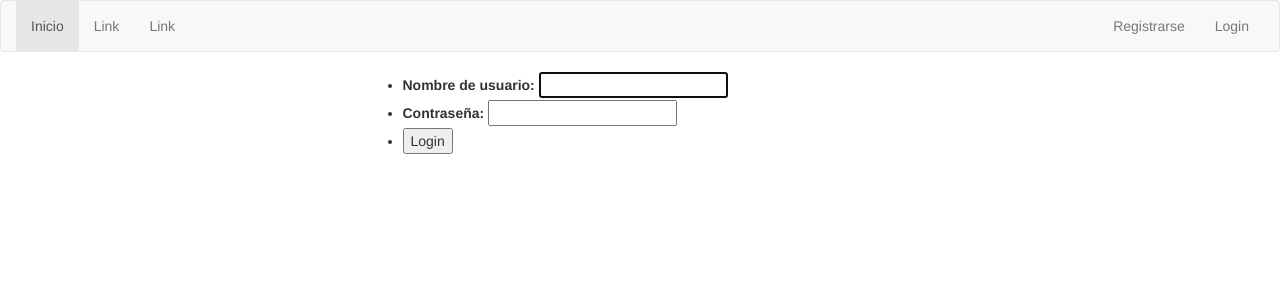
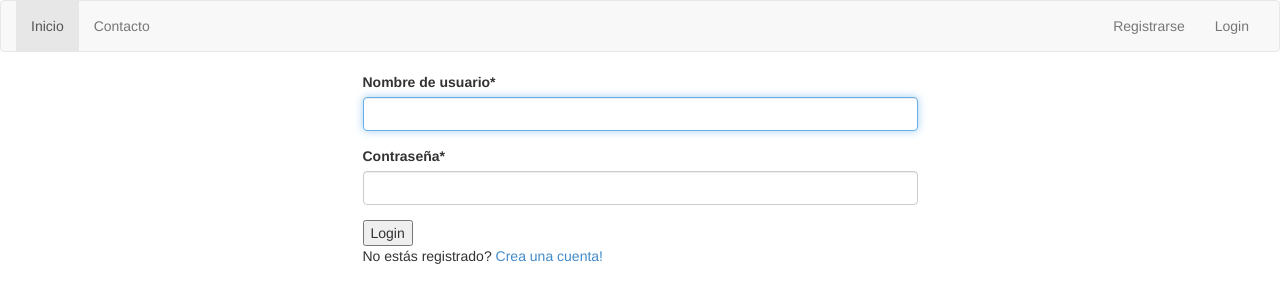
Before and after one commit to ganiserb/tp2ma, a Django app: page /login/ in a window 1280 px wide. Shown: the top 303 px of the page. Run offline with Django 3.2, Linux system fonts and the light colour scheme; some libraries are stand-ins or nearby versions.

Commit message:
arreglados links a distintas partes del sitio

```diff
--- a/jardinator/publicidades/views.py
+++ b/jardinator/publicidades/views.py
@@ -3,7 +3,6 @@ from django.contrib.auth.decorators import login_required
 from publicidades.models import Publicidad
 
 
-@login_required
 def vista_publicidades(request):
     """vista equipos no devueltos."""
     publicidades = Publicidad.objects.all()
--- a/jardinator/templates/base.html
+++ b/jardinator/templates/base.html
@@ -32,17 +32,7 @@
             <!-- Collect the nav links, forms, and other content for toggling -->
             <div class="collapse navbar-collapse" id="bs-example-navbar-collapse-1">
                 <ul class="nav navbar-nav">
-                    <li><a href="">Link</a></li>
-                </ul>
-
-                <ul class="nav navbar-nav">
-                    <li class="divider-vertical"></li>
-                    <li><a href="">Link</a></li>
-
-                    {% if not request.user.is_anonymous %}
-                    <li><a href="">Link no anónimo</a></li>
-                    {% endif %}
-
+                    <li><a href="{% url 'solicitar' %}">Contacto</a></li>
                 </ul>
 
                 <ul class="nav navbar-nav navbar-right">
@@ -50,7 +40,7 @@
 
                         {% if not user.is_authenticated %}
                             <li><a href="{% url 'registro' %}">Registrarse</a></li>
-                            <li><a href="">Login</a></li>
+                            <li><a href="{% url 'login' %}">Login</a></li>
                         {% else %}
                             <p class="navbar-text navbar-right">
                                 <li class="dropdown">
@@ -58,6 +48,7 @@
                                     <ul class="dropdown-menu">
 
                                         {% if user.is_staff %}
+                                            <li><a href="{% url 'sueldos' %}">Horas trabajadas por empleados</a></li>
                                             <li><a href="{% url 'admin:index' %}">Panel de administración</a></li>
                                             <li class="divider"></li>
                                         {% endif %}
--- a/jardinator/templates/registration/login.html
+++ b/jardinator/templates/registration/login.html
@@ -1,14 +1,13 @@
 {% extends 'base.html' %}
+
+{% load crispy_forms_tags %}
 
 {% block content %}
     <form method="post" action="{% url 'django.contrib.auth.views.login' %}">
         {% csrf_token %}
-        <ul>
-            {{ form.as_ul }}
-            <li>
-                <input type="submit" value="Login" />
-            </li>
-        </ul>
+        {{ form | crispy }}
+        <input type="submit" value="Login" />
     </form>
+    <p>No estás registrado? <a href="{% url 'registro' %}">Crea una cuenta!</a></p>
 
 {% endblock content %}
--- a/jardinator/usuarios/templates/usuarios/registro.html
+++ b/jardinator/usuarios/templates/usuarios/registro.html
@@ -1,11 +1,11 @@
 {% extends 'base.html' %}
+
+{% load crispy_forms_tags %}
 
 {% block content %}
     <form method="post">
         {% csrf_token %}
-        <ul>
-            {{ form_registro.as_ul }}
-        </ul>
+        {{ form_registro | crispy }}
         <input type="submit" value="Registrarse" />
     </form>
 {% endblock content %}
```
